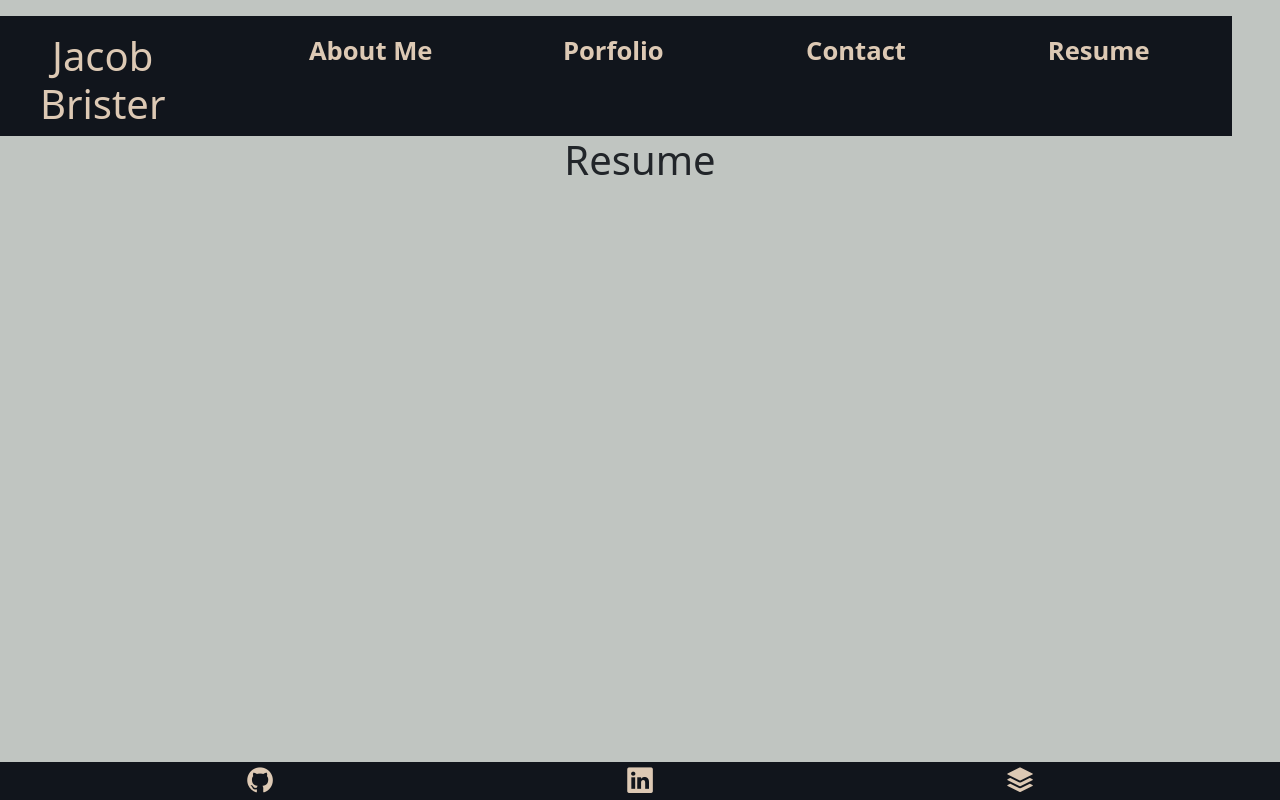
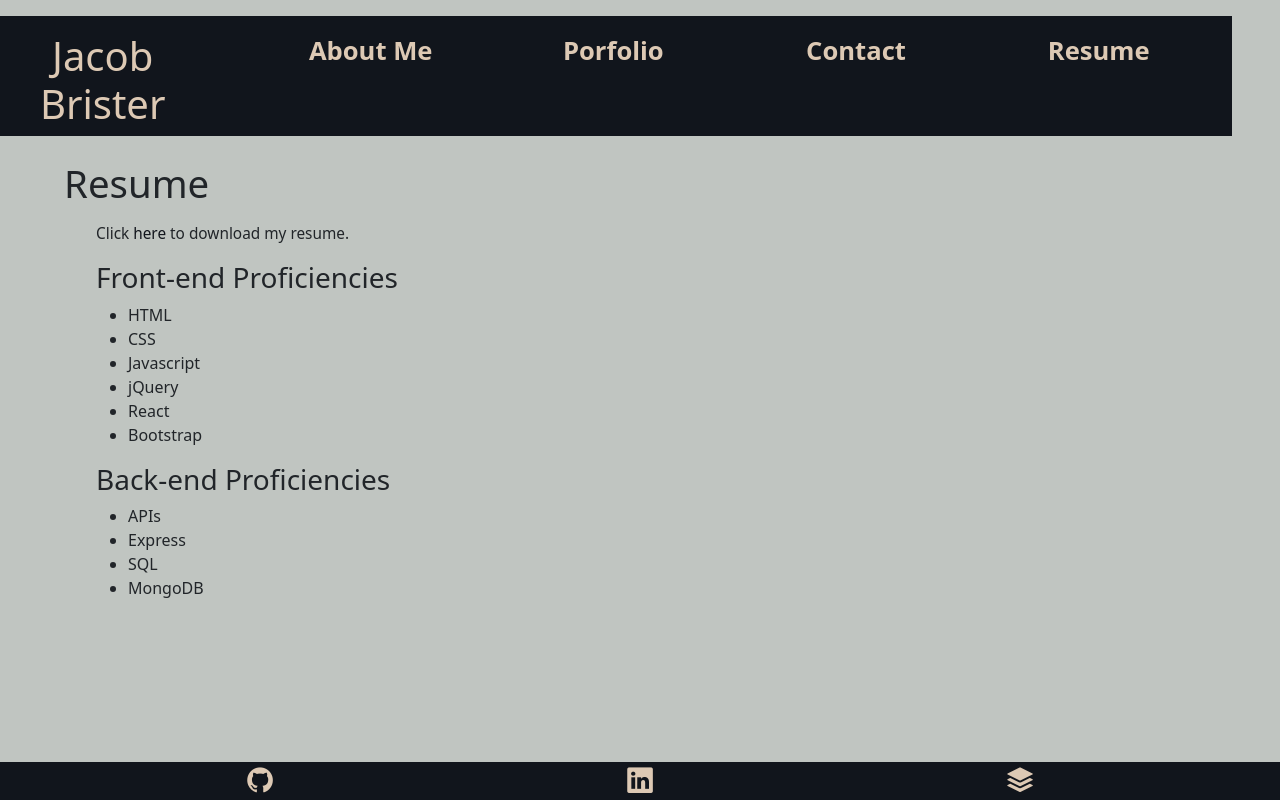
Before and after one commit to jbrister71/react-portfolio, a React (Create React App) app: page / in a window 1280 px wide. Both pictures are taken after a click on the element "Resume". Built offline with nearby package versions, Linux system fonts and the light colour scheme.

Commit message:
added resume section

```diff
--- a/src/App.js
+++ b/src/App.js
@@ -3,7 +3,9 @@ import './App.css';
 import Header from './components/Header';
 import Footer from './components/Footer';
 import AboutMe from './components/AboutMe';
+import Portfolio from './components/Portfolio';
 import Contact from './components/Contact';
+import Resume from './components/Resume';
 
 function App() {
 
@@ -20,9 +22,9 @@ function App() {
     <div className="App">
       <Header navCategories={navCategories} currentCategory={currentCategory} setCurrentCategory={setCurrentCategory}></Header>
       {currentCategory === navCategories[0] ? <AboutMe></AboutMe> : <></>}
-      {currentCategory === navCategories[1] ? <h1>Portfolio</h1> : <></>}
+      {currentCategory === navCategories[1] ? <Portfolio></Portfolio> : <></>}
       {currentCategory === navCategories[2] ? <Contact></Contact> : <></>}
-      {currentCategory === navCategories[3] ? <h1>Resume</h1> : <></>}
+      {currentCategory === navCategories[3] ? <Resume></Resume> : <></>}
       <Footer></Footer>
     </div>
   );
--- /dev/null
+++ b/src/components/Portfolio/index.js
@@ -0,0 +1,11 @@
+import React from 'react';
+
+function Portfolio() {
+    return (
+        <div>
+            <h2 className='mt-4 section-name'>Portfolio</h2>
+        </div>
+    )
+}
+
+export default Portfolio;
--- /dev/null
+++ b/src/components/Resume/index.js
@@ -0,0 +1,33 @@
+import React from 'react';
+
+function Resume() {
+    return (
+        <div>
+            <h2 className='mt-4 section-name'>Resume</h2>
+
+            <p className='resume-text ms-5 ps-5 mt-3'>Click <a href='#' className='resume-link'>here</a> to download my resume.</p>
+
+            <h3 className='left-align ms-5 ps-5 mt-3'>Front-end Proficiencies</h3>
+
+            <ul className='left-align ms-5'>
+                <li className='ms-5'>HTML</li>
+                <li className='ms-5'>CSS</li>
+                <li className='ms-5'>Javascript</li>
+                <li className='ms-5'>jQuery</li>
+                <li className='ms-5'>React</li>
+                <li className='ms-5'>Bootstrap</li>
+            </ul>
+
+            <h3 className='left-align ms-5 ps-5 mt-3'>Back-end Proficiencies</h3>
+
+            <ul className='left-align ms-5'>
+                <li className='ms-5'>APIs</li>
+                <li className='ms-5'>Express</li>
+                <li className='ms-5'>SQL</li>
+                <li className='ms-5'>MongoDB</li>
+            </ul>
+        </div>
+    )
+}
+
+export default Resume;
--- a/src/index.css
+++ b/src/index.css
@@ -79,6 +79,24 @@ code {
   width: 5vw;
 }
 
+.left-align {
+  text-align: left;
+}
+
+.resume-text {
+  text-align: left;
+  font-size: 1.2vw;
+}
+
+.resume-link {
+  text-decoration: none;
+  color: #11151c;
+}
+
+.resume-link:hover {
+  color: var(--french-bristre);
+}
+
 .footer {
   background-color: var(--charcoal);
 }
```
